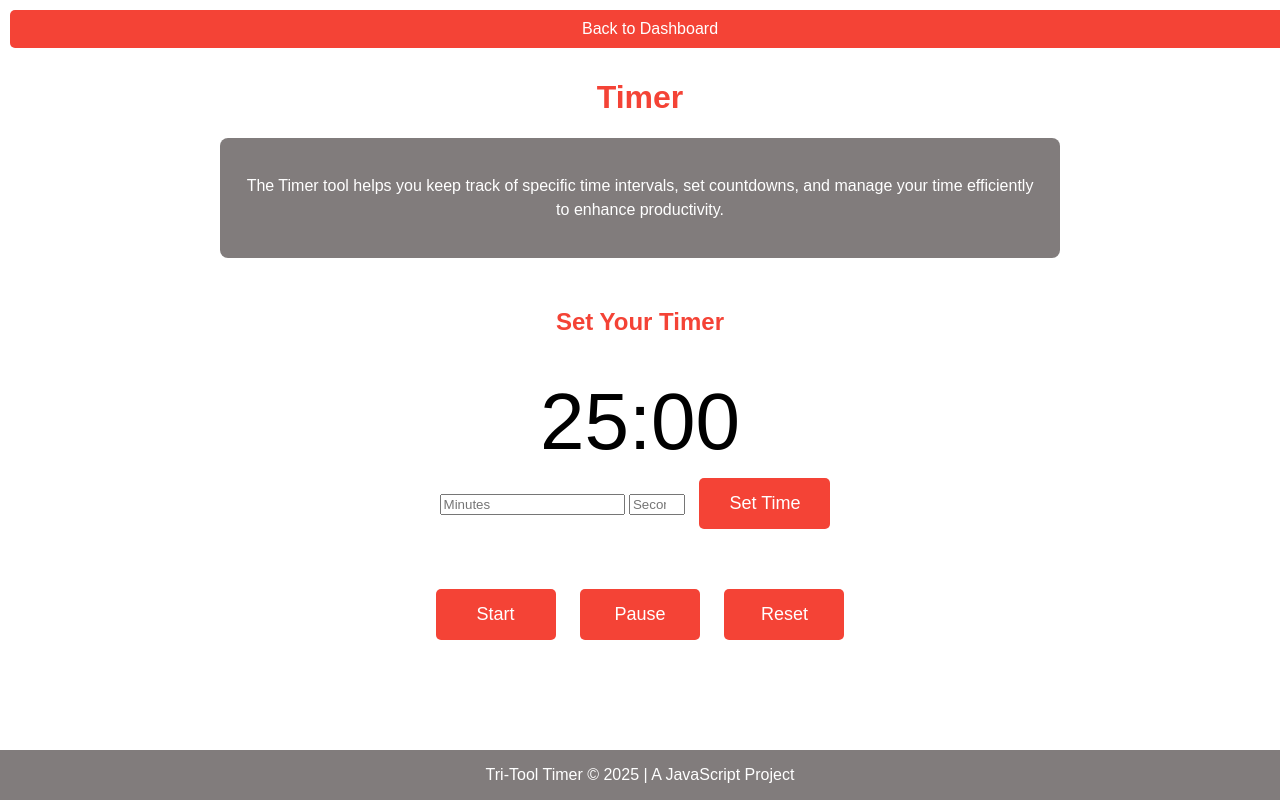
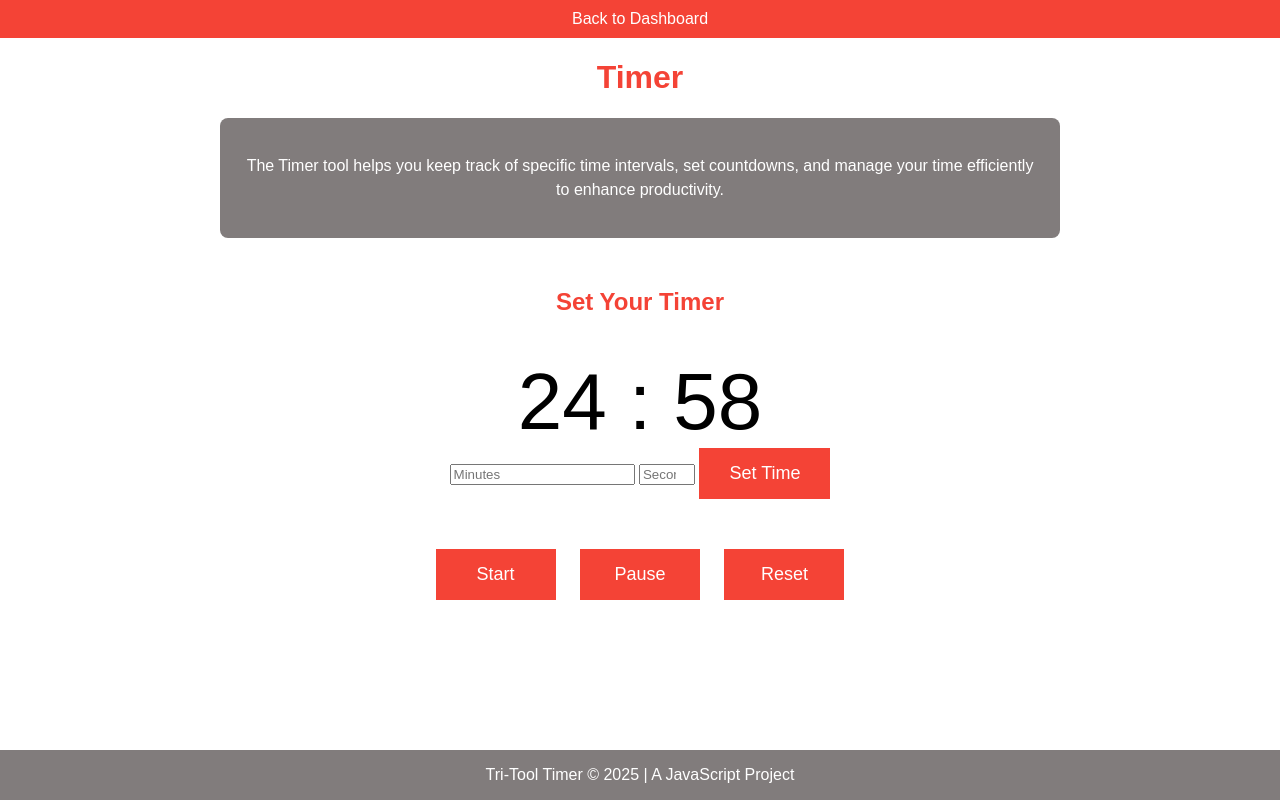
Before and after one commit to Enrique2007s/tri-tool-dashboard, a plain HTML site: page timer.html in a window 1280 px wide. Both pictures are taken after a click on the button "Start". Drawn offline with Linux system fonts and the light colour scheme.

Commit message:
added event listeners and enter button to set time

```diff
--- a/assets/css/timer.css
+++ b/assets/css/timer.css
@@ -70,7 +70,16 @@ h2 {
 button {
     cursor: pointer;
     border: none;
-    border-radius: 5px;
+    padding: 15px 30px;
+    font-size: 18px;
+    color: var(--primary-color);
+    background-color: var(--timer-color);
+    min-width: 120px;
+}
+
+.timer-button {
+    cursor: pointer;
+    border: none;
     padding: 15px 30px;
     font-size: 18px;
     margin: 10px;
--- a/assets/js/timer.js
+++ b/assets/js/timer.js
@@ -67,4 +67,21 @@ function pauseTimer() {
 }
 
 function resetTimer() {
+    clearInterval(timer);
+    isRunning = false;
+    timeLeft = totalTime;
+    updateTimer();
 }
+
+//event listeners
+setTimeBtn.addEventListener('click', setTime);
+startBtn.addEventListener('click', startTimer);
+pauseBtn.addEventListener('click', pauseTimer);
+resetBtn.addEventListener('click', resetTimer);
+
+// code to press enter to set time
+minutesInput.addEventListener('keydown', function(event) {
+    if (event.key === 'Enter') {
+        setTime();
+    }
+});
--- a/timer.html
+++ b/timer.html
@@ -30,9 +30,9 @@
         <button id="setTimeBtn">Set Time</button>
     </div>
     <div class="timer-controls">
-        <button id="startBtn">Start</button>
-        <button id="pauseBtn">Pause</button>
-        <button id="resetBtn">Reset</button>
+        <button id="startBtn" class="timer-button">Start</button>
+        <button id="pauseBtn" class="timer-button">Pause</button>
+        <button id="resetBtn" class="timer-button">Reset</button>
     </div>
 
 
```
